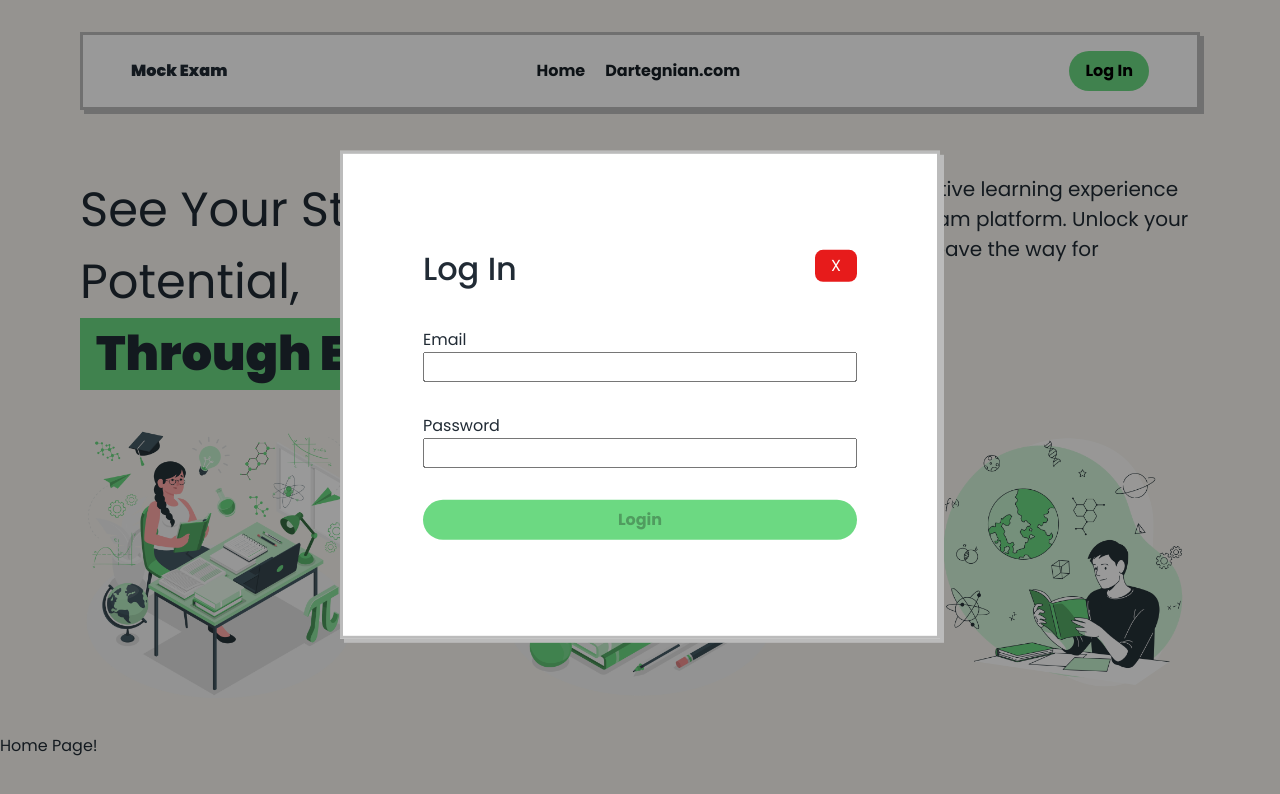
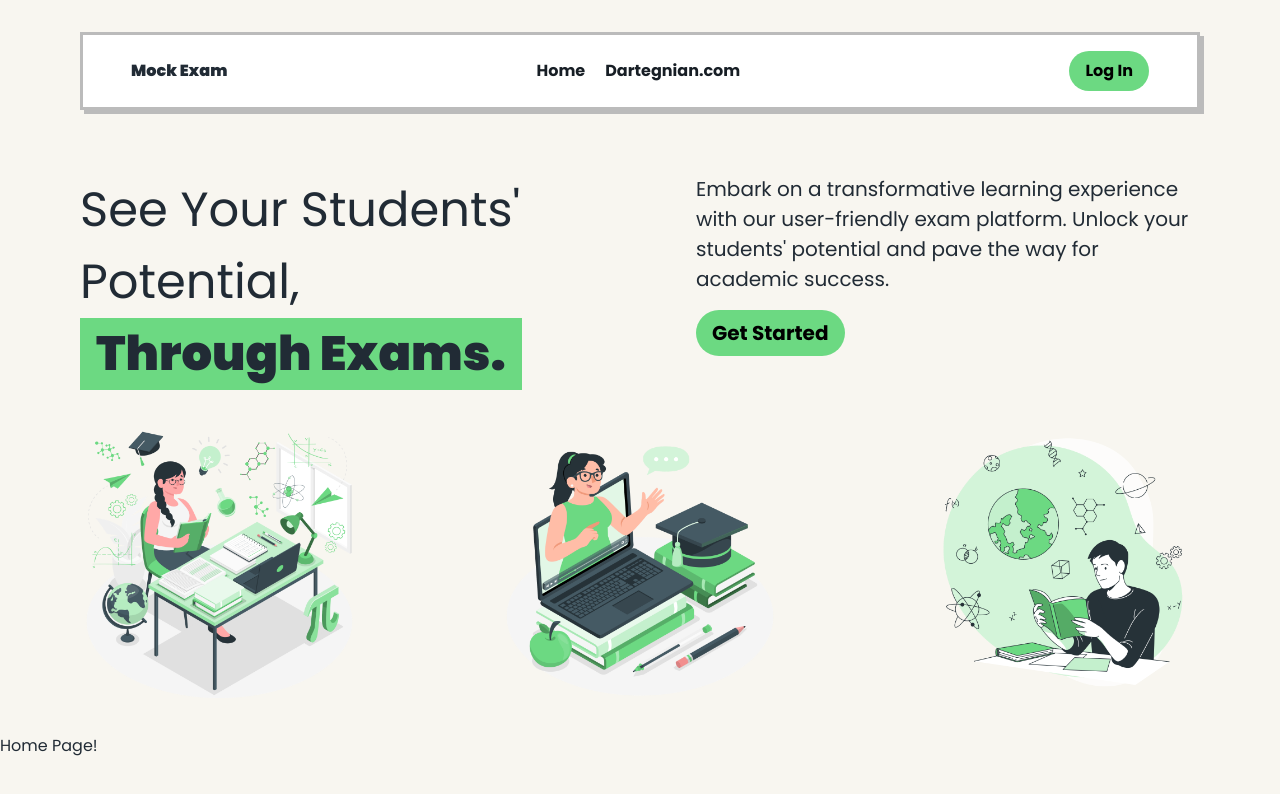
Before and after one commit to Dartegnian/mock-quiz-app, an Angular app: page / in a window 1280 px wide. Shown: the top 794 px of the page. Built offline with nearby package versions, Linux system fonts and the light colour scheme.

Commit message:
Chain fetch quiz questions upon login, hide modal on login, get token

```diff
--- a/src/app/components/login-modal/login-modal.component.ts
+++ b/src/app/components/login-modal/login-modal.component.ts
@@ -3,6 +3,8 @@ import { Component } from '@angular/core';
 import { FormBuilder, FormGroup, ReactiveFormsModule, Validators } from '@angular/forms';
 import { AuthService } from '@services/auth.service';
 import { LoginModalService } from '@services/login-modal.service';
+import { Router } from '@angular/router';
+import { QuizQuestionsService } from '@services/quiz-questions.service';
 
 @Component({
 	selector: 'app-login-modal',
@@ -18,7 +20,9 @@ export class LoginModalComponent {
 	constructor(
 		private formBuilder: FormBuilder,
 		private authService: AuthService,
-		private loginModalService: LoginModalService
+		private loginModalService: LoginModalService,
+		private router: Router,
+		private quizQuestionsService: QuizQuestionsService
 	) {
 		this.loginForm = this.formBuilder.group({
 			email: ['', Validators.required],
@@ -29,12 +33,21 @@ export class LoginModalComponent {
 	onSubmit() {
 		if (this.loginForm.valid) {
 			this.authService.login(this.loginForm.value).subscribe(
-				(isSuccessful) => {
-					this.isSuccessfulLogin = isSuccessful;
+				(isSuccessfulLogin) => {
+					this.isSuccessfulLogin = isSuccessfulLogin;
+
+					if (isSuccessfulLogin) {
+						this.quizQuestionsService.fetchQuizQuestions().subscribe(
+							(isSuccessfulQuestionsFetch) => {
+								if (isSuccessfulQuestionsFetch) {
+									this.loginModalService.setLoginModalShow(false);
+									this.router.navigate(['/quiz']);
+								}
+							}
+						);
+					}
 				}
 			);
-
-			const isSuccessful = this.authService.login(this.loginForm.value);
 		}
 	}
 
--- a/src/app/pages/quiz-page/quiz-page.component.ts
+++ b/src/app/pages/quiz-page/quiz-page.component.ts
@@ -24,7 +24,7 @@ export class QuizPageComponent implements OnInit {
 	}
 
 	ngOnInit(): void {
-		this.quizQuestions = this.quizQuestionsService.fetchQuizQuestions();
+		this.quizQuestions = this.quizQuestionsService.getQuizQuestions();
 	}
 
 	updatePoints(pointsInfo: { isCorrect: boolean; index: number }): void {
--- a/src/app/services/auth.service.ts
+++ b/src/app/services/auth.service.ts
@@ -36,4 +36,8 @@ export class AuthService {
 				})
 			);
 	}
+
+	getSessionToken(): string {
+		return this.token;
+	}
 }
--- a/src/app/services/login-modal.service.ts
+++ b/src/app/services/login-modal.service.ts
@@ -5,7 +5,7 @@ import { Subject, Subscription } from 'rxjs';
 	providedIn: 'root'
 })
 export class LoginModalService {
-	isLoginModalShown = true;
+	isLoginModalShown = false;
 	showModalSubscription: Subject<boolean>;
 
 	constructor() {
```
